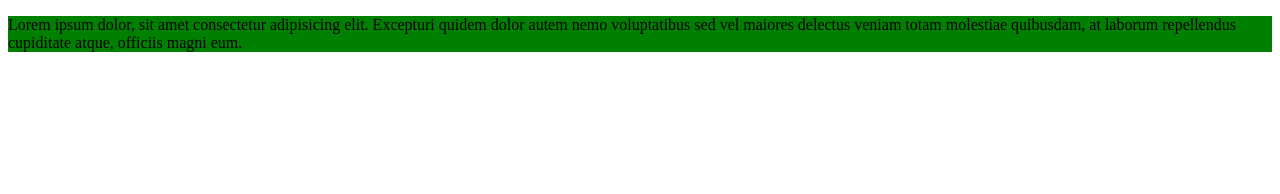
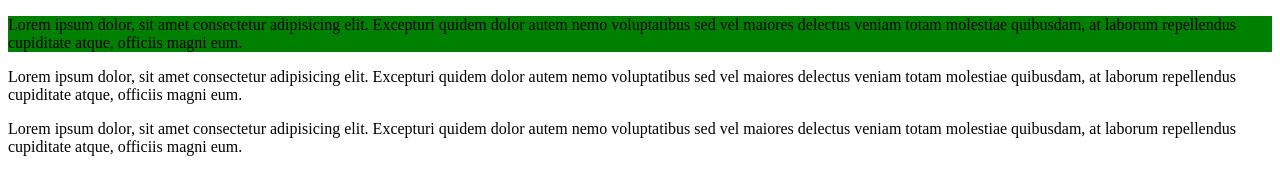
Before and after one commit to AhammedNoyon/my-third-github-repo, a plain HTML site: page index.html in a window 1280 px wide. Drawn offline with Linux system fonts and the light colour scheme.

Commit message:
add onother div

```diff
--- a/index.html
+++ b/index.html
@@ -10,5 +10,11 @@
     <div class="love">
         <p>Lorem ipsum dolor, sit amet consectetur adipisicing elit. Excepturi quidem dolor autem nemo voluptatibus sed vel maiores delectus veniam totam molestiae quibusdam, at laborum repellendus cupiditate atque, officiis magni eum.</p>
     </div>
+    <div class="care">
+        <p>Lorem ipsum dolor, sit amet consectetur adipisicing elit. Excepturi quidem dolor autem nemo voluptatibus sed vel maiores delectus veniam totam molestiae quibusdam, at laborum repellendus cupiditate atque, officiis magni eum.</p>
+    </div>
+    <div class="care">
+        <p>Lorem ipsum dolor, sit amet consectetur adipisicing elit. Excepturi quidem dolor autem nemo voluptatibus sed vel maiores delectus veniam totam molestiae quibusdam, at laborum repellendus cupiditate atque, officiis magni eum.</p>
+    </div>
 </body>
 </html>
```
